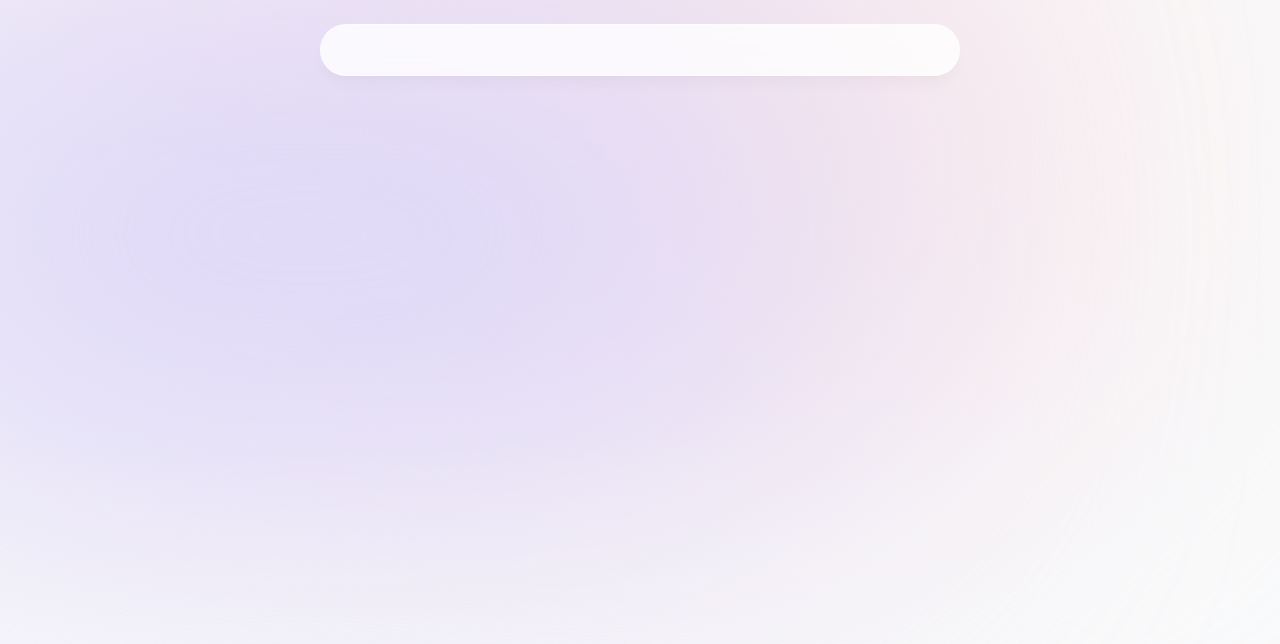
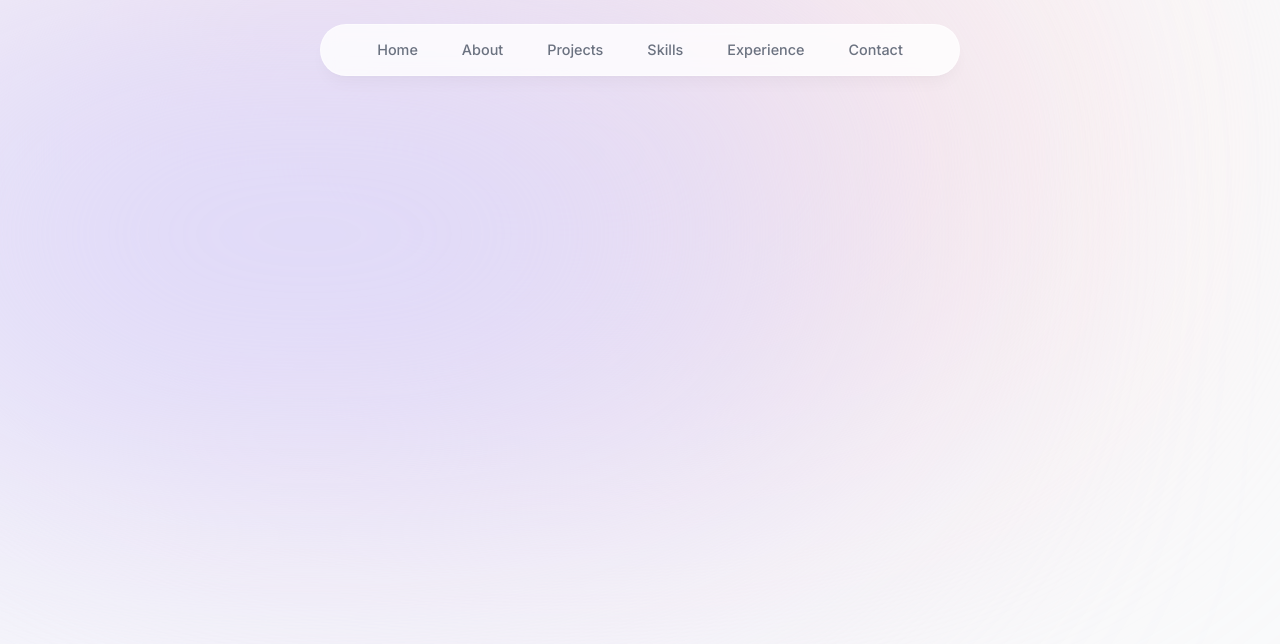
Before and after one commit to tiagorahal/portfolio_2.0, a Next.js app: page / in a window 1280 px wide. Shown: the top 644 px of the page. Built offline with nearby package versions, Linux system fonts and the light colour scheme.

Commit message:
Add navbar with links and animation on header

```diff
--- a/components/header.tsx
+++ b/components/header.tsx
@@ -1,14 +1,36 @@
-"use client"
+"use client";
 
-import React from 'react'
-import { motion } from 'framer-motion'
+import React from "react";
+import { motion } from "framer-motion";
+import { links } from "@/lib/data";
+import Link from "next/link";
 
 export default function Header() {
+
   return (
-    <header className='z-[999] relative'>
-      <motion.div className='fixed top-0 w-full left-1/2 -translate-x-1/2 h-[4.5rem] rounded-none border border-white border-opacity-40 bg-white bg-opacity-80 shadow-lg shadow-black/[0.03] backdrop-blur-[0.5rem] sm:top-6 sm:h-[3.25rem] sm:rounded-full md:w-[75%] lg:w-[50%]'
-      initial={{ y: -100, x: "-50%", opacity: 0}}
-      animate={{ y:0, x: "-50%", opacity: 1}}></motion.div>
+    <header className="z-[999] relative">
+      <motion.div
+        className="fixed top-0 w-full left-1/2 -translate-x-1/2 h-[4.5rem] rounded-none border border-white border-opacity-40 bg-white bg-opacity-80 shadow-lg shadow-black/[0.03] backdrop-blur-[0.5rem] sm:top-6 sm:h-[3.25rem] sm:rounded-full md:w-[85%] lg:w-[70%] xl:w-[50%] 2xl:w-[40%]"
+        initial={{ y: -100, x: "-50%", opacity: 0 }}
+        animate={{ y: 0, x: "-50%", opacity: 1 }}
+      ></motion.div>
+
+      <nav className="flex fixed top-[0.15rem] left-1/2 h-12 -translate-x-1/2 py-2 sm:top-[1.7rem] sm:h-[initial] sm:py-0">
+        <ul className="flex w-[22rem] flex-wrap items-center justify-center gap-y-1 text-[0.9rem] font-medium text-gray-500 sm:w-[initial] sm:flex-nowrap sm:gap-5">
+          {
+            links.map(link => (
+              <motion.li
+              className="h-3/4 flex items-center justify-center relative"
+              key={link.hash}
+              initial={{ y: -100, opacity: 0 }}
+              animate={{ y: 0, opacity: 1 }}
+            >
+                <Link className="flex w-full items-center justify-center px-3 py-3 hover:text-gray-950 transition" href={link.hash}>{link.name}</Link>
+              </motion.li>
+            ))
+          }
+        </ul>
+      </nav>
     </header>
-  )
+  );
 }
```
